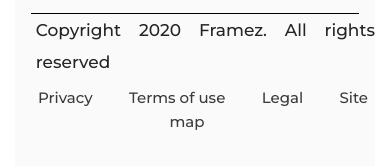
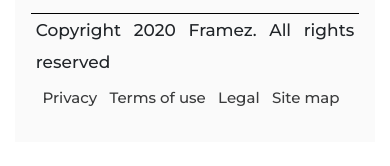
Before and after one commit to Davidtariq96/Art-gallery, a plain HTML site: page index.html in a window 390 px wide. Shown: the part 6328-6494 px from the top of the page. After the commit the page ends 6470 px from the top, so only its background shows below. Drawn offline with nearby package versions, Linux system fonts and the light colour scheme.

Commit message:
footer adjusted

```diff
--- a/assets/css/style.css
+++ b/assets/css/style.css
@@ -316,9 +316,12 @@ figure.figimg{
     padding-bottom: 2rem;
 }
 
+.footer-links h5{
+    margin-right: 1.3rem;
+}
 .footer-links a{
     padding-top: 1.5rem;
-    padding: 1rem;
+    margin-right: 0.5rem;
     font-size: 15px;
     color: #3A3B3C;
 }
```
